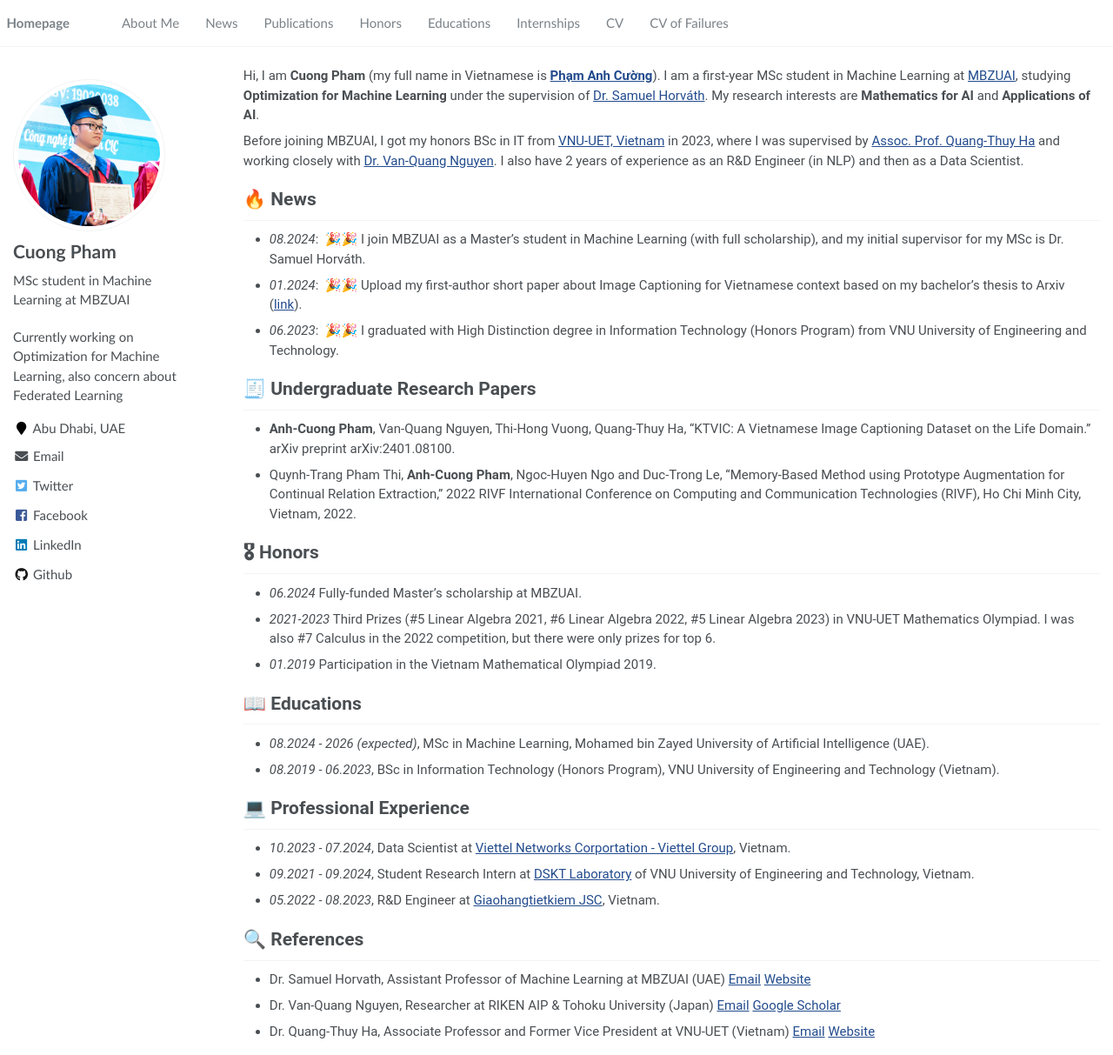
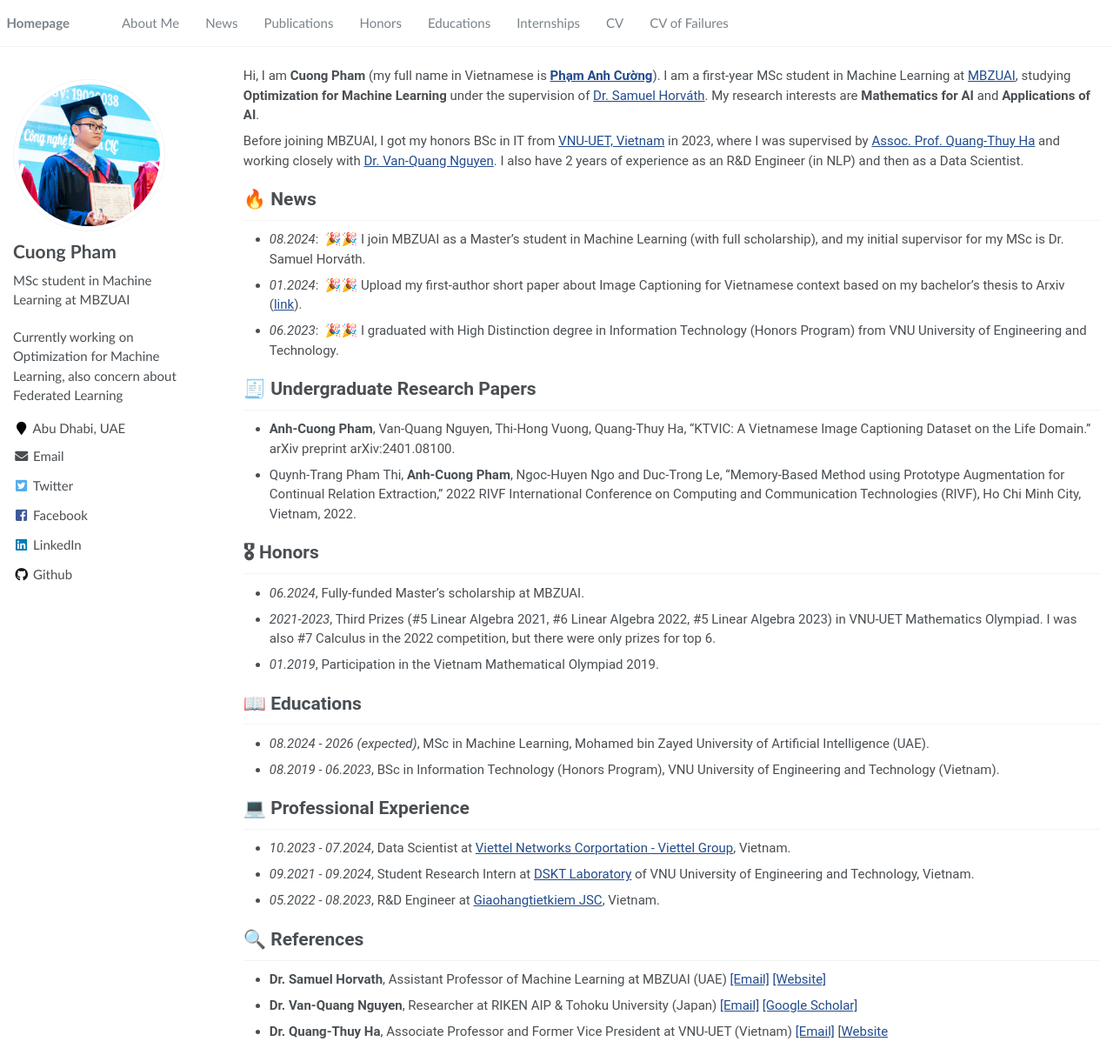
Before and after one commit to pacman-ctm/pacman-ctm.github.io, a Jekyll site: the page built from _pages/about.md, in a window 1280 px wide and 1213 px high. Shown: the whole window at 87% size. Built offline with Jekyll 4.4.1, drawn with Linux system fonts in a browser that asks for light colours.

Commit message:
fix cv pdf

```diff
--- a/_pages/about.md
+++ b/_pages/about.md
@@ -51,9 +51,9 @@
 - Quynh-Trang Pham Thi, **Anh-Cuong Pham**, Ngoc-Huyen Ngo and Duc-Trong Le, "Memory-Based Method using Prototype Augmentation for Continual Relation Extraction," 2022 RIVF International Conference on Computing and Communication Technologies (RIVF), Ho Chi Minh City, Vietnam, 2022.
 
 # 🎖 Honors
-- *06.2024* Fully-funded Master's scholarship at MBZUAI.
-- *2021-2023* Third Prizes (#5 Linear Algebra 2021, #6 Linear Algebra 2022, #5 Linear Algebra 2023) in VNU-UET Mathematics Olympiad. I was also #7 Calculus in the 2022 competition, but there were only prizes for top 6.
-- *01.2019* Participation in the Vietnam Mathematical Olympiad 2019.
+- *06.2024*, Fully-funded Master's scholarship at MBZUAI.
+- *2021-2023*, Third Prizes (#5 Linear Algebra 2021, #6 Linear Algebra 2022, #5 Linear Algebra 2023) in VNU-UET Mathematics Olympiad. I was also #7 Calculus in the 2022 competition, but there were only prizes for top 6.
+- *01.2019*, Participation in the Vietnam Mathematical Olympiad 2019.
 
 # 📖 Educations
 - *08.2024 - 2026 (expected)*, MSc in Machine Learning, Mohamed bin Zayed University of Artificial Intelligence (UAE).
@@ -69,6 +69,6 @@
 - *05.2022 - 08.2023*, R&D Engineer at [Giaohangtietkiem JSC](https://www.linkedin.com/company/giaohangtietkiem-vn/), Vietnam.
 
 # 🔍 References
-- Dr. Samuel Horvath, Assistant Professor of Machine Learning at MBZUAI (UAE) [Email](mailto:samuel.horvath@mbzuai.ac.ae) [Website](https://sites.google.com/view/samuelhorvath)
-- Dr. Van-Quang Nguyen, Researcher at RIKEN AIP & Tohoku University (Japan) [Email](mailto:quang@vision.is.tohoku.ac.jp) [Google Scholar](https://scholar.google.de/citations?user=qR180McAAAAJ&hl=en)
-- Dr. Quang-Thuy Ha, Associate Professor and Former Vice President at VNU-UET (Vietnam) [Email](mailto:thuyhq@vnu.edu.vn) [Website](https://uet.vnu.edu.vn/~thuyhq/)
+- **Dr. Samuel Horvath**, Assistant Professor of Machine Learning at MBZUAI (UAE) [[Email]](mailto:samuel.horvath@mbzuai.ac.ae) [[Website]](https://sites.google.com/view/samuelhorvath)
+- **Dr. Van-Quang Nguyen**, Researcher at RIKEN AIP & Tohoku University (Japan) [[Email]](mailto:quang@vision.is.tohoku.ac.jp) [[Google Scholar]](https://scholar.google.de/citations?user=qR180McAAAAJ&hl=en)
+- **Dr. Quang-Thuy Ha**, Associate Professor and Former Vice President at VNU-UET (Vietnam) [[Email]](mailto:thuyhq@vnu.edu.vn) [[Website](https://uet.vnu.edu.vn/~thuyhq/)
```
Also changed, not shown: 1 other file.
